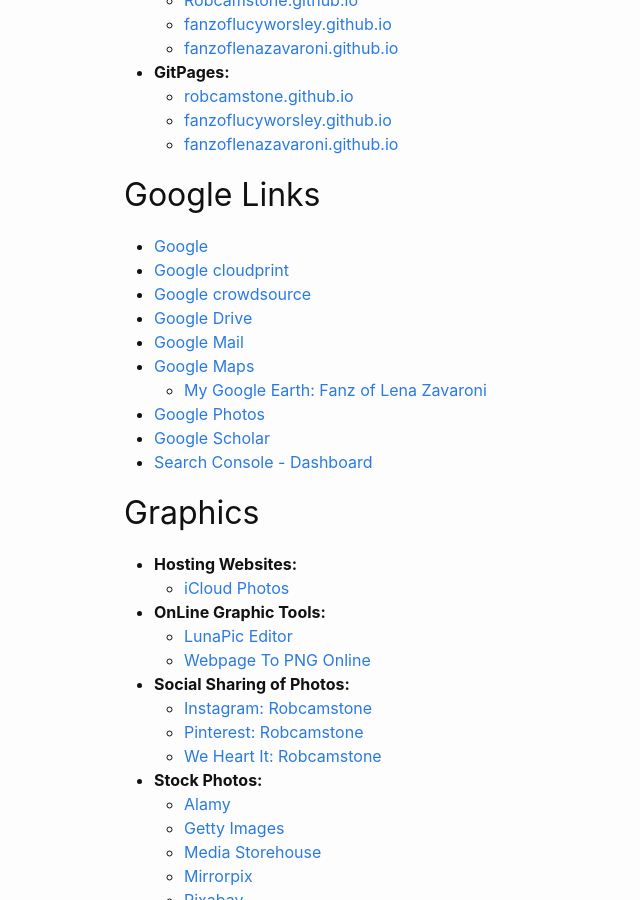
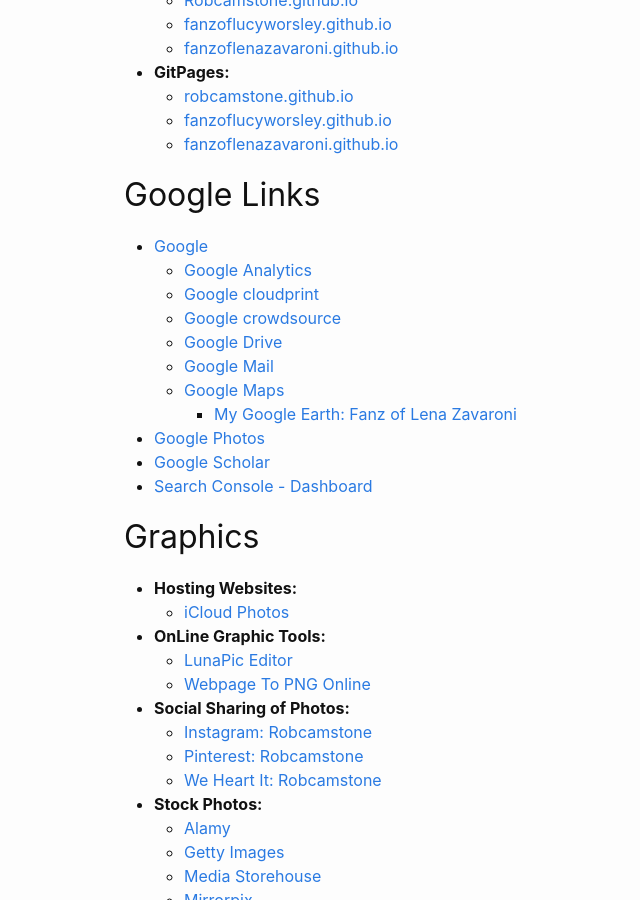
Before and after one commit to Robcamstone/Robcamstone.github.io, a Jekyll site: the page built from bookmarks.md, in a window 1280 px wide and 900 px high, scrolled down 891 px. Shown: the whole window, without its empty margins (146-786 px from the left). Built offline with Jekyll 4.4.1, drawn with Linux system fonts in a browser that asks for light colours.

Commit message:
Update bookmarks.md

```diff
--- a/bookmarks.md
+++ b/bookmarks.md
@@ -40,12 +40,13 @@ permalink: /bookmarks/
 
 ## Google Links
 * [Google](https://www.google.com/?gfe_rd=cr&dcr=0&ei=bzHaWeOpIsmT8QfX1I2wDQ&gws_rd=cr&fg=1)
-* [Google cloudprint](https://www.google.com/cloudprint/#printers)
-* [Google crowdsource](https://crowdsource.google.com/home)
-* [Google Drive](https://drive.google.com/drive)
-* [Google Mail](http://gmail.com)
-* [Google Maps](https://www.google.co.uk/maps)
-   * [My Google Earth: Fanz of Lena Zavaroni](https://earth.google.com/web/@55.88889,-4.9295,-2.06676354a,27071.89860342d,35y,0h,0t,0r/data=MicKJQojCiExVDN3b2VqeXlhNFJ2V2V4SDBrWDZ5d1hHVGs1Zjl2bzk6AwoBMA?authuser=0)
+   * [Google Analytics](https://analytics.google.com)
+   * [Google cloudprint](https://www.google.com/cloudprint/#printers)
+   * [Google crowdsource](https://crowdsource.google.com/home)
+   * [Google Drive](https://drive.google.com/drive)
+   * [Google Mail](http://gmail.com)
+   * [Google Maps](https://www.google.co.uk/maps)
+      * [My Google Earth: Fanz of Lena Zavaroni](https://earth.google.com/web/@55.88889,-4.9295,-2.06676354a,27071.89860342d,35y,0h,0t,0r/data=MicKJQojCiExVDN3b2VqeXlhNFJ2V2V4SDBrWDZ5d1hHVGs1Zjl2bzk6AwoBMA?authuser=0)
 * [Google Photos](https://photos.google.com)
 * [Google Scholar](https://scholar.google.com)
 * [Search Console - Dashboard](https://www.google.com/webmasters/tools/dashboard?hl=en&authuser=0&siteUrl=https://fanzoflenazavaroni.github.io)
```
